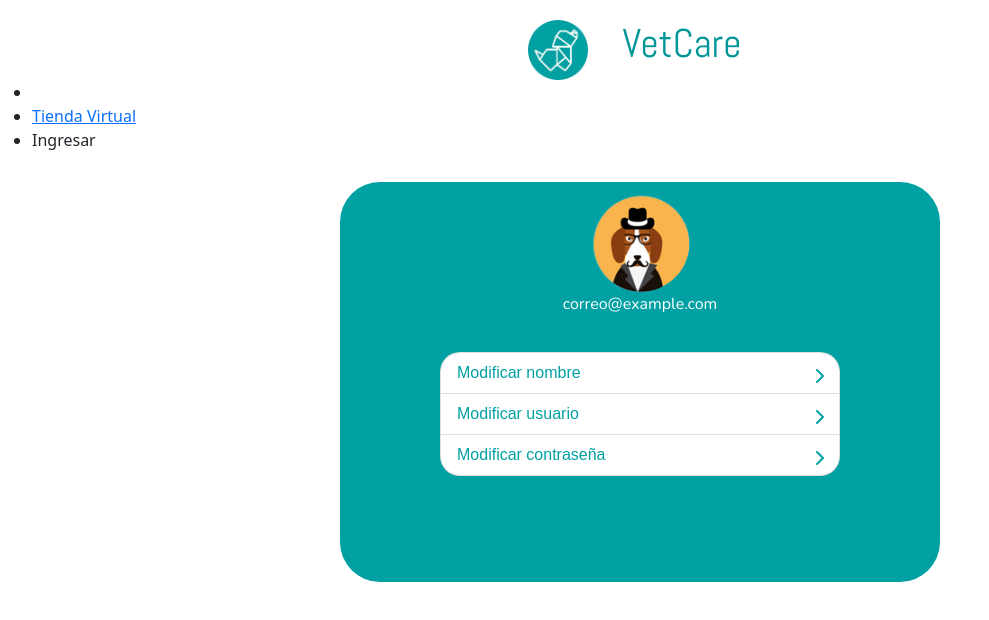
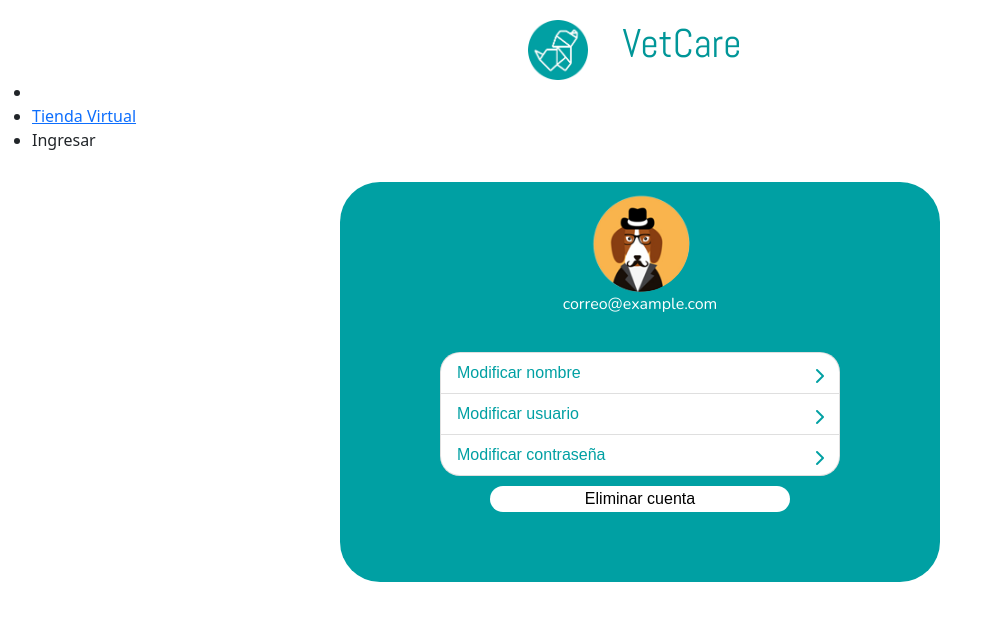
Before and after one commit to LorenaPulgar/VetCare, a Vue app: page /#/profile in a window 1280 px wide. Shown: the top 620 px of the page, without its empty margins (0-989 px from the left). Built offline with nearby package versions, Linux system fonts and the light colour scheme; no server answers.

Commit message:
Cambios en todo (?)

```diff
--- a/package.json
+++ b/package.json
@@ -15,7 +15,9 @@
     "core-js": "^3.8.3",
     "firebase": "^9.20.0",
     "pinia": "^2.0.35",
-    "vue-router": "^4.1.6"
+    "sweetalert2": "^11.7.10",
+    "vue-router": "^4.1.6",
+    "vue-sweetalert2": "^5.0.5"
   },
   "devDependencies": {
     "@babel/core": "^7.12.16",
--- a/src/assets/css/UserProfile_style.css
+++ b/src/assets/css/UserProfile_style.css
@@ -59,3 +59,18 @@
     bottom: 0;
     margin: auto;
 }
+
+.btneliminar{
+    font-family: 'Montserrat', sans-serif;
+    margin-top: 10px;
+    background-color: white;
+    border-radius: 20px;
+    color: black;
+    border: none;
+    width: 300px;
+}
+
+.btneliminar:hover{
+    color: red;
+    background-color: rgb(242, 242, 242);
+}
--- a/src/assets/css/style.css
+++ b/src/assets/css/style.css
@@ -72,7 +72,7 @@
 
 .menu li.right a:hover {
     border-radius: 70px;
-    height: 50px;
+    height: 57px;
     color: #008f92;
     background-color: white;
     background-position: 50% 50%;
--- a/src/components/UserProfile.vue
+++ b/src/components/UserProfile.vue
@@ -68,6 +68,7 @@
       <div id="form-contraseña" class="modal">
         <!-- Aquí irá el formulario para modificar la contraseña -->
       </div>
+      <button class="btneliminar"> Eliminar cuenta </button>
     </div>
   </div>
 </template>
--- a/src/stores/auth.js
+++ b/src/stores/auth.js
@@ -25,7 +25,7 @@ export const almacen = defineStore({
         .then((userCredential) => {
           // eslint-disable-next-line no-unused-vars
           const user = userCredential.user;
-          alert("Usuario Registrado!"); // Modifica este alert con sweetAlert
+          console.log('Usuarioregistrado'); // Modifica este alert con sweetAlert
         })
         .catch((error) => {
           // eslint-disable-next-line no-unused-vars
@@ -39,7 +39,7 @@ export const almacen = defineStore({
       const auth = getAuth();
       signInWithEmailAndPassword(auth, this.email, this.password)
         .then((userCredential) => {
-          alert("¡Sesión iniciada!"); // Modifica este alert con sweetAlert
+          console.log('Sesión iniciada correctamente');
           router.push("/auth");
           // eslint-disable-next-line no-unused-vars
           const user = userCredential.user;
@@ -56,7 +56,7 @@ export const almacen = defineStore({
       const auth = getAuth();
       signOut(auth)
         .then(() => {
-          alert("¡Sesión finalizada!"); // Modifica este alert con sweetAlert
+          console.log('Sesión terminada');
         })
         .catch((error) => {
           // eslint-disable-next-line no-unused-vars
```
Also changed, not shown: 1 other file (tests, documents, lock files or other folders).
